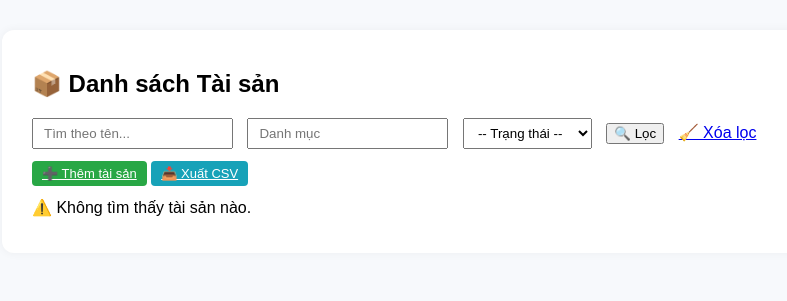
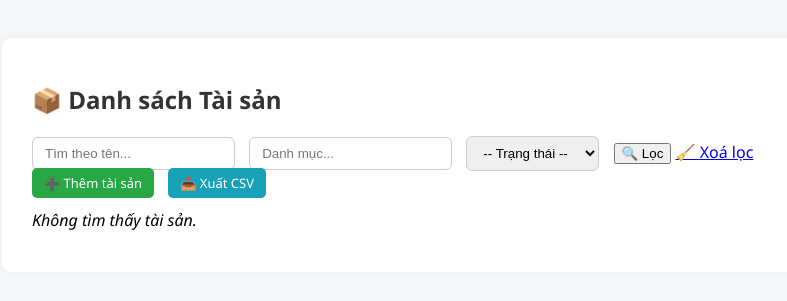
Before and after one commit to LeHungBOS/quanlytaisansukien, a FastAPI app: page /assets in a window 1280 px wide. Shown: the top 301 px of the page, without its empty margins (58-845 px from the left). Run offline with FastAPI, Linux system fonts and the light colour scheme; data that the repository does not hold is empty.

Commit message:
Update assets.html

```diff
--- a/templates/assets.html
+++ b/templates/assets.html
@@ -1,30 +1,32 @@
-<!-- templates/assets.html -->
 <!DOCTYPE html>
-<html>
+<html lang="vi">
 <head>
     <meta charset="UTF-8">
-    <title>Danh sách Tài sản</title>
+    <title>Quản lý Tài sản</title>
     <style>
         body {
-            font-family: Arial, sans-serif;
-            margin: 30px;
-            background-color: #f7f9fc;
+            font-family: "Segoe UI", sans-serif;
+            background: #f4f6f8;
+            padding: 30px;
         }
         .container {
             max-width: 1100px;
             margin: auto;
             background: #fff;
-            padding: 20px 30px;
-            border-radius: 12px;
+            border-radius: 10px;
+            padding: 25px 30px;
             box-shadow: 0 0 10px rgba(0,0,0,0.05);
         }
         h2 {
             margin-bottom: 20px;
+            color: #333;
         }
         .filters input,
         .filters select {
+            padding: 8px 12px;
             margin-right: 10px;
-            padding: 6px 10px;
+            border-radius: 6px;
+            border: 1px solid #ccc;
         }
         table {
             width: 100%;
@@ -33,39 +35,39 @@
             background: #fff;
         }
         th, td {
-            padding: 10px;
+            padding: 12px;
+            border-bottom: 1px solid #e1e1e1;
             text-align: left;
-            border-bottom: 1px solid #ddd;
             vertical-align: top;
         }
         th {
             background: #007bff;
-            color: #fff;
+            color: white;
         }
         img.asset-img {
-            max-width: 100px;
-            max-height: 80px;
+            max-width: 80px;
             border-radius: 4px;
         }
         .actions a, .actions form {
             display: inline-block;
-            margin-right: 6px;
-        }
-        .actions form {
-            display: inline;
+            margin-right: 5px;
         }
         .btn {
-            padding: 5px 10px;
+            padding: 6px 12px;
+            border-radius: 5px;
             color: white;
-            border: none;
-            border-radius: 4px;
-            cursor: pointer;
+            text-decoration: none;
             font-size: 13px;
         }
         .btn-edit { background: #ffc107; }
         .btn-delete { background: #dc3545; }
-        .btn-add { background: #28a745; margin-top: 10px; }
-        .btn-export { background: #17a2b8; }
+        .btn-add { background: #28a745; margin-bottom: 12px; }
+        .btn-export { background: #17a2b8; margin-left: 10px; }
+        .btn-detail {
+            color: #007bff;
+            text-decoration: none;
+            font-weight: 600;
+        }
     </style>
 </head>
 <body>
@@ -74,20 +76,18 @@
 
     <form method="get" class="filters">
         <input type="text" name="search" placeholder="Tìm theo tên..." value="{{ search or '' }}">
-        <input type="text" name="category" placeholder="Danh mục" value="{{ category or '' }}">
+        <input type="text" name="category" placeholder="Danh mục..." value="{{ category or '' }}">
         <select name="status">
             <option value="">-- Trạng thái --</option>
             <option value="Sẵn sàng" {% if status == 'Sẵn sàng' %}selected{% endif %}>Sẵn sàng</option>
             <option value="Đang cho thuê" {% if status == 'Đang cho thuê' %}selected{% endif %}>Đang cho thuê</option>
         </select>
         <button type="submit">🔍 Lọc</button>
-        <a href="/assets" style="margin-left:10px;">🧹 Xóa lọc</a>
+        <a href="/assets">🧹 Xoá lọc</a>
     </form>
 
-    <div style="margin: 15px 0;">
     <a href="/assets/add" class="btn btn-add">➕ Thêm tài sản</a>
     <a href="/assets/export" class="btn btn-export">📥 Xuất CSV</a>
-    </div>
 
     {% if assets %}
     <table>
@@ -110,10 +110,10 @@
                 {% if asset.image_path %}
                     <img src="/{{ asset.image_path }}" class="asset-img">
                 {% else %}
-                        <i>Không có</i>
+                    <span>—</span>
                 {% endif %}
             </td>
-                <td>{{ asset.name }}</td>
+            <td><a href="/assets/view/{{ asset.id }}" class="btn-detail">{{ asset.name }}</a></td>
             <td>{{ asset.code }}</td>
             <td>{{ asset.category }}</td>
             <td>{{ asset.quantity }}</td>
@@ -130,7 +130,7 @@
         </tbody>
     </table>
     {% else %}
-        <p>⚠️ Không tìm thấy tài sản nào.</p>
+        <p><i>Không tìm thấy tài sản.</i></p>
     {% endif %}
 </div>
 </body>
```
Lines whose indentation alone changed are shown as unchanged.
